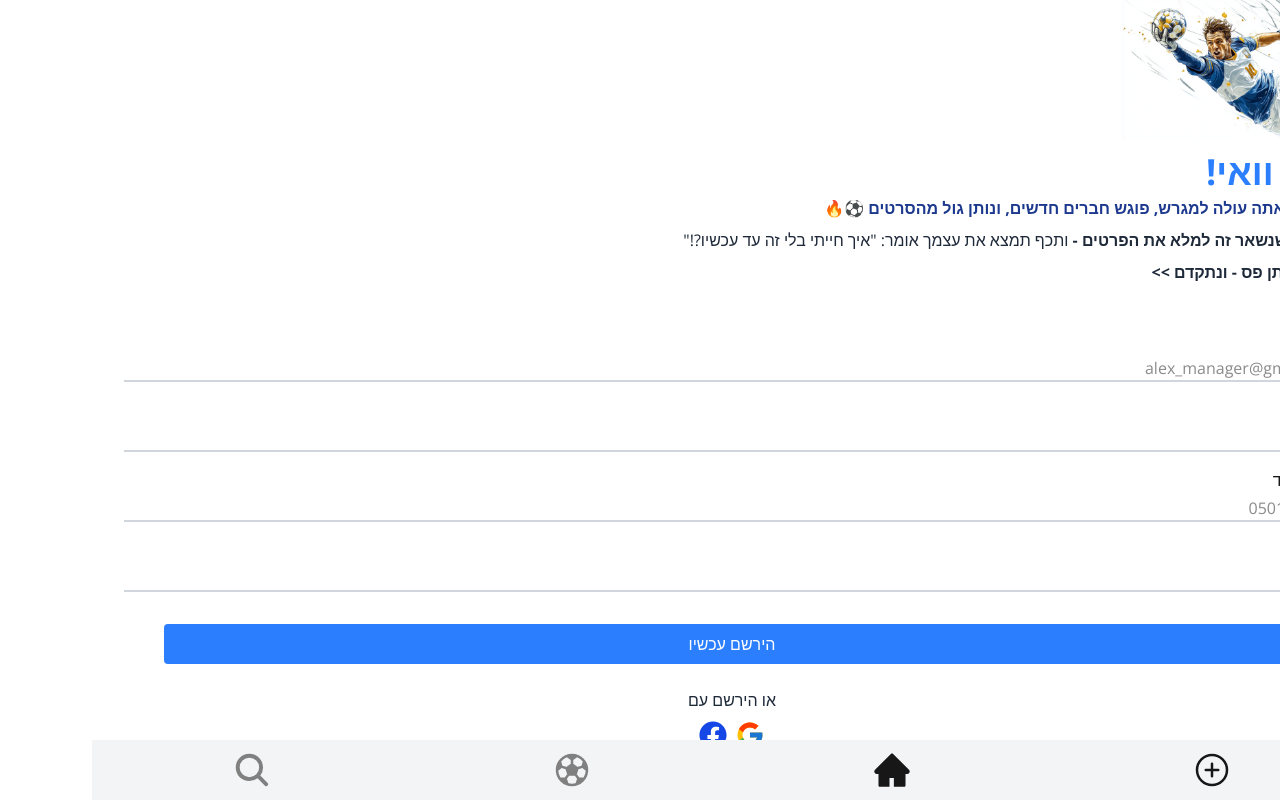
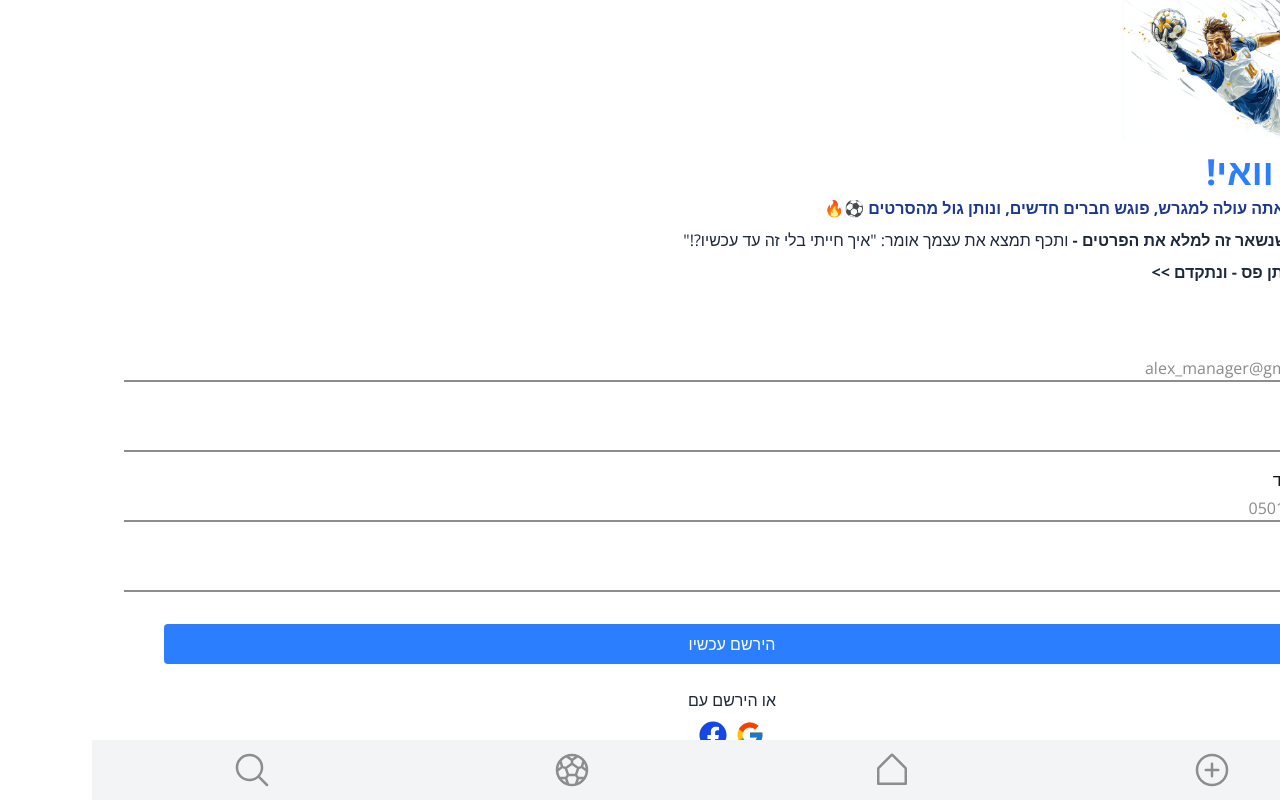
Before and after one commit to juva99/yoop, a Next.js app in the folder frontend/app/: page /signup in a window 1280 px wide. Built offline with nearby package versions, Linux system fonts and the light colour scheme.

Commit message:
added colors to theme

```diff
--- a/frontend/app/app/globals.css
+++ b/frontend/app/app/globals.css
@@ -12,6 +12,14 @@
   --color-foreground: var(--foreground);
   --font-sans: var(--font-sans);
   --font-mono: var(--font-geist-mono);
+  --color-title: #0088ed;
+  --color-subtitle: #0d2a84;
+  --color-text: #242426;
+  --color-elements: #8b8d8f;
+}
+
+.input_underscore {
+  @apply border-elements mb-4 border-b-2 text-right;
 }
 
 /* @media (prefers-color-scheme: dark) {
--- a/frontend/app/app/login/page.tsx
+++ b/frontend/app/app/login/page.tsx
@@ -4,9 +4,9 @@ import { FaGoogle, FaFacebookF } from "react-icons/fa";
 const Login = () => {
   return (
     <div className="mx-5 mt-20 text-right">
-      <h1 className="text-4xl font-bold text-blue-500">רגע רגע...</h1>
-      <h1 className="text-4xl font-bold text-blue-500">מי אתה בכלל?</h1>
-      <p className="text-2xl font-bold text-blue-900">
+      <h1 className="text-title text-4xl font-bold">רגע רגע...</h1>
+      <h1 className="text-title text-4xl font-bold">מי אתה בכלל?</h1>
+      <p className="text-subtitle text-2xl font-bold">
         נראה שאתה עדיין לא מחובר,
       </p>
       <p className="text-2xl font-bold text-blue-900">
@@ -19,13 +19,13 @@ const Login = () => {
           <input
             type="text"
             placeholder="alex_manager@gmail.com"
-            className="rounded-md border border-gray-300 p-2 text-right"
+            className="input_underscore"
           />
           <label className="text-right">סיסמא</label>
           <input
             type="password"
             placeholder="••••••••"
-            className="rounded-md border border-gray-300 p-2 text-right"
+            className="input_underscore"
           />
           <button
             type="submit"
--- a/frontend/app/app/signup/page.tsx
+++ b/frontend/app/app/signup/page.tsx
@@ -45,14 +45,14 @@ const SignUp = () => {
               type="email"
               placeholder="alex_manager@gmail.com"
               required
-              className="mb-4 border-b-2 border-gray-300 text-right"
+              className="input_underscore"
             ></input>
             <label className="mb-1">סיסמא</label>
             <input
               type="password"
               placeholder="••••••••"
               required
-              className="mb-4 border-b-2 border-gray-300 text-right"
+              className="input_underscore"
             ></input>
             <label className="mb-1">מספר נייד</label>
             <input
@@ -60,7 +60,7 @@ const SignUp = () => {
               pattern="[0-9]{10}"
               placeholder="0501234567"
               required
-              className="mb-4 border-b-2 border-gray-300 text-right"
+              className="input_underscore"
             ></input>
             <label className="mb-1">גיל</label>
             <input
@@ -69,7 +69,7 @@ const SignUp = () => {
               max="100"
               placeholder="21"
               required
-              className="mb-4 border-b-2 border-gray-300 text-right"
+              className="input_underscore"
             ></input>
             <button
               type="submit"
--- a/frontend/app/components/navbar.tsx
+++ b/frontend/app/components/navbar.tsx
@@ -1,24 +1,26 @@
 import React from "react";
 import Link from "next/link";
-import { PiSoccerBallFill } from "react-icons/pi";
-import { IoSearch } from "react-icons/io5";
-import { IoAddCircleOutline } from "react-icons/io5";
-import { AiFillHome } from "react-icons/ai";
+import {
+  PiSoccerBall,
+  PiHouseSimple,
+  PiMagnifyingGlass,
+  PiPlusCircle,
+} from "react-icons/pi";
 
 const Navbar = () => {
   return (
     <nav className="fixed bottom-0 z-50 flex h-15 w-full items-center justify-around bg-gray-100">
       <Link href={"/"}>
-        <IoAddCircleOutline size={40} />
+        <PiPlusCircle className="text-elements size-[40px]" />
       </Link>
       <Link href={"/"}>
-        <AiFillHome size={40} />
+        <PiHouseSimple className="text-elements size-[40px]" />
       </Link>
       <Link href={"/games"}>
-        <PiSoccerBallFill size={40} color="gray" />
+        <PiSoccerBall className="text-elements size-[40px]" />
       </Link>
       <Link href={"/search"}>
-        <IoSearch size={40} color="gray" />
+        <PiMagnifyingGlass className="text-elements size-[40px]" />
       </Link>
     </nav>
   );
```
